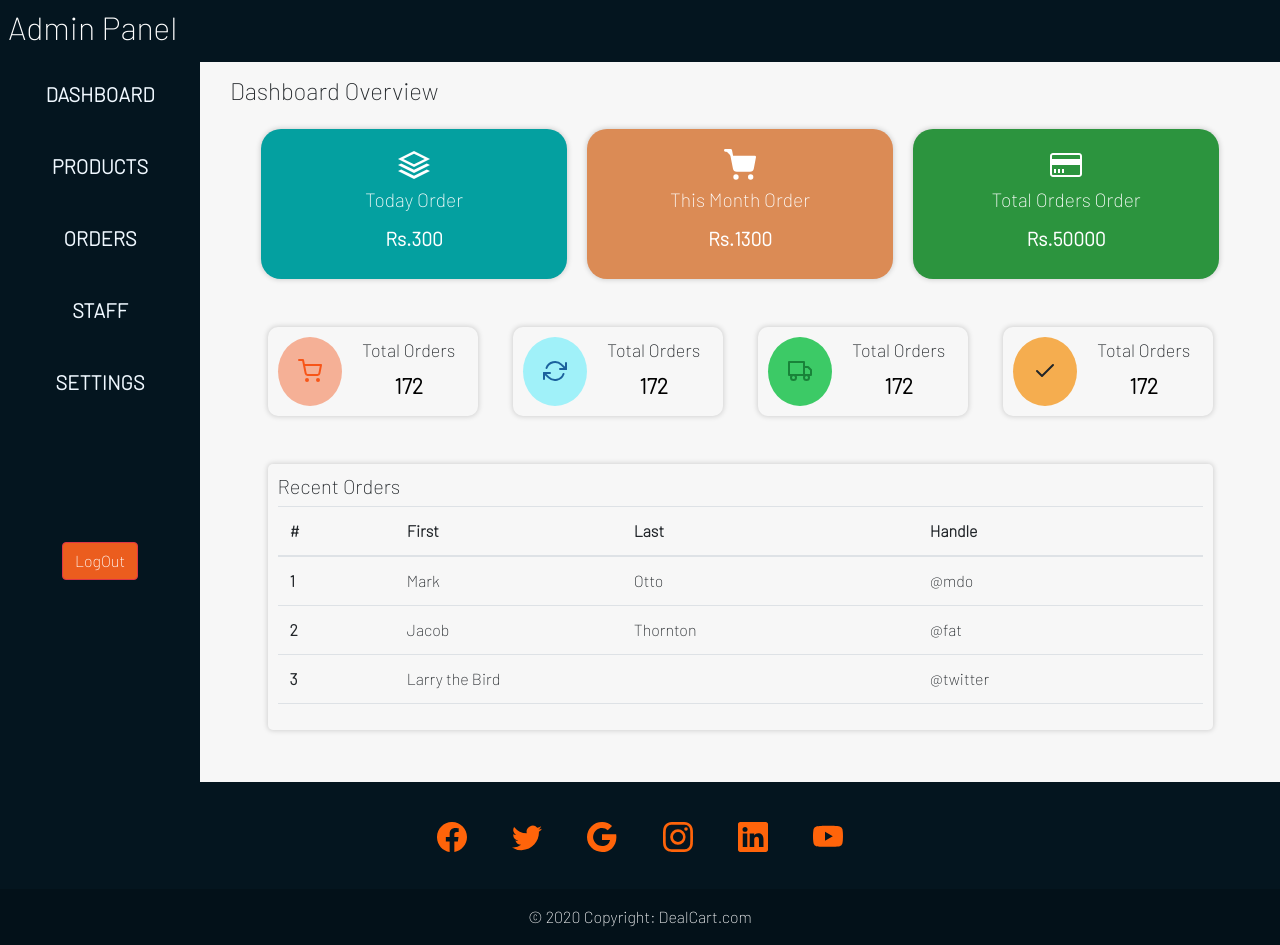
After one commit to YASH1730/DealCart, a PHP site: page /College/php/adminePanel.php?page=dashboard in a window 1280 px wide. The commit adds this page. Run offline with PHP 8.4, Linux system fonts and the light colour scheme; some libraries are stand-ins or nearby versions.

Commit message:
AdminPanel Module Added

```diff
--- a/css/730px.css
+++ b/css/730px.css
@@ -75,6 +75,18 @@ nav svg{
   .flickity-prev-next-button {
     width: 40px;
     height: 40px;
+}
+
+.topCardContainer{
+  grid-template-columns: 80%;
+  gap: 20px;
+}
+
+.secCardContainer{
+
+  grid-template-columns: 72%;
+
+
 }
 
   }
--- /dev/null
+++ b/css/adminPanel.css
@@ -0,0 +1,51 @@
+.topContainer{
+    background-color: #04151F;
+    color: white;
+    padding: 5px;
+}
+
+.topContainer h2 {
+    padding: 3px;
+}
+
+.sideContainer{
+    /* padding-top: 20px ; */
+    width: 200px;
+    background-color: #04151F;
+    color: white;
+    min-height: 90vh;
+    text-align: center;
+
+}
+
+.sideContainer h5{
+    font-weight: 700;
+    padding: 20px 0 20px 0;
+    text-transform: uppercase;
+}
+
+.sideContainer h5:hover{
+    background-color: #eb5d1e;
+}
+
+
+.sideContainer button {
+    margin-top: 60%;
+    background-color: #eb5d1e !important;
+}
+
+.sideContainer a{
+    text-decoration: none;
+    color: aliceblue;
+}
+
+.mainContainer{
+    display: grid;
+    grid-template-columns: 200px auto ;
+
+}
+
+.displayConatiner{
+    max-height: 90vh;
+    overflow-y: scroll;
+}
--- /dev/null
+++ b/css/components/dashboard.css
@@ -0,0 +1,104 @@
+
+
+.heading {
+    padding: 15px;
+}
+
+.topCardContainer{
+    display: grid;
+    grid-template-columns: 30% 30% 30% ;
+    column-gap: 20px;
+    justify-content: center;
+    align-items: center;
+}
+
+.items{
+    box-shadow: 0px 0px 5px 1px rgba(0, 0, 0, 0.151);
+    display: flex;
+    border-radius: 20px;
+    padding: 20px;
+    flex-direction: column;
+    justify-content: center;
+    align-items: center;
+    text-align: center;
+}
+
+.items span,strong{
+    padding: 5px 0 5px 0;
+    color: white;
+    font-size: larger;
+}
+
+
+
+#card1{
+    background-color: rgb(4, 160, 160);
+}
+
+#card2{
+    background-color: rgb(219, 139, 85);
+}
+
+#card3{
+    background-color: rgb(44, 148, 62);
+}
+
+
+.secCardContainer{
+    display: grid;
+    grid-template-columns: 20% 20% 20% 20% ;
+    justify-content: center;
+    align-items: center;
+    gap: 35px;
+}
+
+.secitems{
+    box-shadow: 0px 0px 5px 1px rgba(0, 0, 0, 0.144);
+    display: flex;
+    border-radius: 10px;
+    padding: 10px 0 10px 0 ;
+    text-align: center;
+    gap: 20px;
+}
+
+.secitems strong{
+    color: black;
+}
+
+.textHolder{
+    display: flex;
+    flex-direction: column;
+    font-size: large;
+}
+
+.icon{
+    display: flex;
+    justify-content: center;
+    align-items: center;
+    padding: 20px;
+    border-radius: 100%;
+    margin-left: 5%;
+}
+
+.n1{
+    background-color: rgb(245, 176, 150);
+}
+
+.n2{
+    background-color: rgb(160 241 249);
+}
+
+.n3{
+    background-color: rgb(60, 202, 102);
+}
+.n4{
+    background-color: rgb(245, 173, 79);
+}
+
+.tableContainer{
+    box-shadow: 0px 0px 5px 1px rgba(0, 0, 0, 0.144);
+    padding: 10px;
+    border-radius: 5px;
+    max-width: 90%;
+    overflow-x: scroll;
+}
--- /dev/null
+++ b/js/adminePanel.js
@@ -0,0 +1,6 @@
+console.log('adminpanel ')
+
+function page(e){
+    e.preventDefault()
+    console.log('i am on')
+}
--- /dev/null
+++ b/php/adminePanel.php
@@ -0,0 +1,108 @@
+<?php include_once("CDN.php")?>
+<!DOCTYPE html>
+<html lang="en">
+  <head>
+    <meta charset="UTF-8" />
+    <meta http-equiv="X-UA-Compatible" content="IE=edge" />
+    <meta name="viewport" content="width=device-width, initial-scale=1.0" />
+    <title>Admine Panel</title>
+    <link
+      rel="stylesheet"
+      href="https://cdnjs.cloudflare.com/ajax/libs/font-awesome/4.7.0/css/font-awesome.min.css"
+    />
+    <link
+      rel="stylesheet"
+      href="https://unpkg.com/flickity@2/dist/flickity.min.css"
+    />
+    <style>
+      <?php
+            include "../css/global.css";
+            include "../css/adminPanel.css";
+            include "../css/730px.css";
+            include "../css/514px.css"; ?>
+    </style>
+  </head>
+  <body>
+
+  <!-- top panel -->
+
+  <div class = 'topContainer'>
+      <h2>Admin Panel</h2>
+  </div>
+
+  <!-- end top panel -->
+
+  <!-- main container  -->
+
+  <div class = 'conatiner-fluid mainContainer '>
+    <!-- side panel -->
+
+    <div class = 'sideContainer'>
+
+
+        <a href = '?page=dashboard' <?php if($_GET['page'] == "dashboard") echo 'class = "active"'; else  ?> ><h5>Dashboard</h5></a>
+        <a href = '?page=products'><h5>Products</h5></a>
+        <a href = '?page=orders'><h5>Orders</h5></a>
+        <a href = '?page=staff'><h5>Staff</h5></a>
+        <a href = '?page=settings'><h5>Settings</h5></a>
+        <button class = 'btn btn-danger logoutBtn' >LogOut</button>
+    </div>
+
+    <!-- end side panel -->
+
+    <!-- display Container -->
+
+    <div class = 'container-fluid displayConatiner'>
+        <?php
+
+        $page = $_GET['page'];
+
+        switch ($page) {
+            case 'dashboard':
+                include './components/dashboard.php';
+                break;
+
+            case 'products':
+                include './components/products.php';
+                break;
+
+            case 'orders':
+                include './components/orders.php';
+                break;
+
+            case 'staff':
+                include './components/staff.php';
+                break;
+
+            case 'settings':
+                include './components/settings.php';
+                break;
+
+            default:
+                include './components/dashboard.php';
+                break;
+        }
+
+        ?>
+    </div>
+
+    <!-- ends display Container -->
+  </div>
+
+  <!-- main container ends -->
+
+<!-- footer -->
+
+<?php
+
+include "./footer.php";?>
+
+<!--end footer -->
+
+
+</body>
+
+<!-- script -->
+    <script src="https://ajax.googleapis.com/ajax/libs/jquery/3.3.1/jquery.min.js"></script>
+    <script src="../js/adminePanel.js"></script>
+</html>
--- /dev/null
+++ b/php/components/dashboard.php
@@ -0,0 +1,140 @@
+<?php include_once("CDN.php")?>
+<!DOCTYPE html>
+<html lang="en">
+  <head>
+    <meta charset="UTF-8" />
+    <meta http-equiv="X-UA-Compatible" content="IE=edge" />
+    <meta name="viewport" content="width=device-width, initial-scale=1.0" />
+    <title>Dashboard</title>
+    <link
+      rel="stylesheet"
+      href="https://cdnjs.cloudflare.com/ajax/libs/font-awesome/4.7.0/css/font-awesome.min.css"
+    />
+    <link
+      rel="stylesheet"
+      href="https://unpkg.com/flickity@2/dist/flickity.min.css"
+    />
+    <style>
+      <?php
+            include "../css/global.css";
+            include "../css/components/dashboard.css";
+            include "../css/730px.css";
+            include "../css/514px.css"; ?>
+    </style>
+  </head>
+  <body>
+
+
+
+  <!-- heading -->
+  <h4 class = 'heading'>Dashboard Overview</h4>
+
+  <!-- top three card container -->
+
+  <div class = 'container topCardContainer' >
+
+        <div class ='items' id = 'card1'>
+            <svg stroke="currentColor" fill="white" stroke-width="0" version="1.1" viewBox="0 0 16 16" height="2em" width="2em" xmlns="http://www.w3.org/2000/svg"><path d="M16 5l-8-4-8 4 8 4 8-4zM8 2.328l5.345 2.672-5.345 2.672-5.345-2.672 5.345-2.672zM14.398 7.199l1.602 0.801-8 4-8-4 1.602-0.801 6.398 3.199zM14.398 10.199l1.602 0.801-8 4-8-4 1.602-0.801 6.398 3.199z"></path></svg>
+            <span>Today Order</span>
+            <strong>Rs.300</strong>
+        </div>
+
+        <div class ='items' id = 'card2'>
+        <svg stroke="white" fill="white" stroke-width="2" viewBox="0 0 24 24" stroke-linecap="round" stroke-linejoin="round" height="2em" width="2em" xmlns="http://www.w3.org/2000/svg"><circle cx="9" cy="21" r="1"></circle><circle cx="20" cy="21" r="1"></circle><path d="M1 1h4l2.68 13.39a2 2 0 0 0 2 1.61h9.72a2 2 0 0 0 2-1.61L23 6H6"></path></svg>
+            <span>This Month Order</span>
+            <strong>Rs.1300</strong>
+        </div>
+
+        <div class ='items' id = 'card3'>
+        <svg stroke="white" fill="white" stroke-width="0" version="1.1" viewBox="0 0 16 16" height="2em" width="2em" xmlns="http://www.w3.org/2000/svg"><path d="M14.5 2h-13c-0.825 0-1.5 0.675-1.5 1.5v9c0 0.825 0.675 1.5 1.5 1.5h13c0.825 0 1.5-0.675 1.5-1.5v-9c0-0.825-0.675-1.5-1.5-1.5zM1.5 3h13c0.271 0 0.5 0.229 0.5 0.5v1.5h-14v-1.5c0-0.271 0.229-0.5 0.5-0.5zM14.5 13h-13c-0.271 0-0.5-0.229-0.5-0.5v-4.5h14v4.5c0 0.271-0.229 0.5-0.5 0.5zM2 10h1v2h-1zM4 10h1v2h-1zM6 10h1v2h-1z"></path></svg>
+            <span>Total Orders Order</span>
+            <strong>Rs.50000</strong>
+        </div>
+  </div>
+
+  <!-- second card section  -->
+
+  <div class="containeer secCardContainer mt-5">
+
+      <div class="secitems">
+          <div class = 'icon n1'>
+            <svg stroke="rgb(247 85 24)" fill="none" stroke-width="2" viewBox="0 0 24 24" stroke-linecap="round" stroke-linejoin="round" height="1.5em" width="1.5em" xmlns="http://www.w3.org/2000/svg"><circle cx="9" cy="21" r="1"></circle><circle cx="20" cy="21" r="1"></circle><path d="M1 1h4l2.68 13.39a2 2 0 0 0 2 1.61h9.72a2 2 0 0 0 2-1.61L23 6H6"></path></svg>
+          </div>
+          <div class = 'textHolder' >
+              <span>Total Orders</span>
+              <strong>172</strong>
+          </div>
+      </div>
+
+
+      <div class="secitems">
+          <div class = 'icon n2'>
+          <svg stroke="rgb(28 98 157)" fill="none" stroke-width="2" viewBox="0 0 24 24" stroke-linecap="round" stroke-linejoin="round" height="1.5em" width="1.5em" xmlns="http://www.w3.org/2000/svg"><polyline points="23 4 23 10 17 10"></polyline><polyline points="1 20 1 14 7 14"></polyline><path d="M3.51 9a9 9 0 0 1 14.85-3.36L23 10M1 14l4.64 4.36A9 9 0 0 0 20.49 15"></path></svg>
+          </div>
+          <div class = 'textHolder' >
+              <span>Total Orders</span>
+              <strong>172</strong>
+          </div>
+      </div>
+
+      <div class="secitems">
+          <div class = 'icon n3'>
+          <svg stroke="rgb(25 131 57)" fill="none" stroke-width="2" viewBox="0 0 24 24" stroke-linecap="round" stroke-linejoin="round" height="1.5em" width="1.5em" xmlns="http://www.w3.org/2000/svg"><rect x="1" y="3" width="15" height="13"></rect><polygon points="16 8 20 8 23 11 23 16 16 16 16 8"></polygon><circle cx="5.5" cy="18.5" r="2.5"></circle><circle cx="18.5" cy="18.5" r="2.5"></circle></svg>
+          </div>
+          <div class = 'textHolder' >
+              <span>Total Orders</span>
+              <strong>172</strong>
+          </div>
+      </div>
+
+      <div class="secitems">
+          <div class = 'icon n4'>
+          <svg stroke="currentColor" fill="none" stroke-width="2" viewBox="0 0 24 24" stroke-linecap="round" stroke-linejoin="round" height="1.5em" width="1.5em" xmlns="http://www.w3.org/2000/svg"><polyline points="20 6 9 17 4 12"></polyline></svg>
+          </div>
+          <div class = 'textHolder' >
+              <span>Total Orders</span>
+              <strong>172</strong>
+          </div>
+      </div>
+
+  </div>
+
+  <!-- recent order table -->
+
+  <div class="container mt-5 mb-5 tableContainer">
+
+        <h5>Recent Orders</h5>
+
+      <table class="table table-hover">
+        <thead>
+            <tr>
+            <th scope="col">#</th>
+            <th scope="col">First</th>
+            <th scope="col">Last</th>
+            <th scope="col">Handle</th>
+            </tr>
+        </thead>
+        <tbody>
+            <tr>
+            <th scope="row">1</th>
+            <td>Mark</td>
+            <td>Otto</td>
+            <td>@mdo</td>
+            </tr>
+            <tr>
+            <th scope="row">2</th>
+            <td>Jacob</td>
+            <td>Thornton</td>
+            <td>@fat</td>
+            </tr>
+            <tr>
+            <th scope="row">3</th>
+            <td colspan="2">Larry the Bird</td>
+            <td>@twitter</td>
+            </tr>
+        </tbody>
+    </table>
+  </div>
+
+</body>
+</html>
--- /dev/null
+++ b/php/components/orders.php
@@ -0,0 +1 @@
+<h1>irders</h1>
--- /dev/null
+++ b/php/components/settings.php
@@ -0,0 +1 @@
+<h1>setting</h1>
--- /dev/null
+++ b/php/components/staff.php
@@ -0,0 +1 @@
+<h1>staff</h1>
--- a/php/footer.php
+++ b/php/footer.php
@@ -10,7 +10,7 @@
 </head>
 
 <body>
-<footer  class="text-center text-white mt-5 " style="background-color: #04151f; color : withe;">
+<footer  class="text-center text-white  " style="background-color: #04151f; color : withe;">
   <!-- Grid container -->
   <div class="container pt-4">
     <!-- Section: Social media -->
--- a/php/home.php
+++ b/php/home.php
@@ -30,8 +30,9 @@
       </div>
 
 <div id = "super-container" class  = "animate__animated animate__fadeIn">
-    <!-- nav bar -->
-    <!-- up arrow -->
+  <!-- up arrow -->
+
+  <!-- nav bar -->
 
     <?php
 include "./nav.php" ?>
```
Also changed, not shown: php/components/products.php (added, +32 -0 lines), css/products.css (added).
